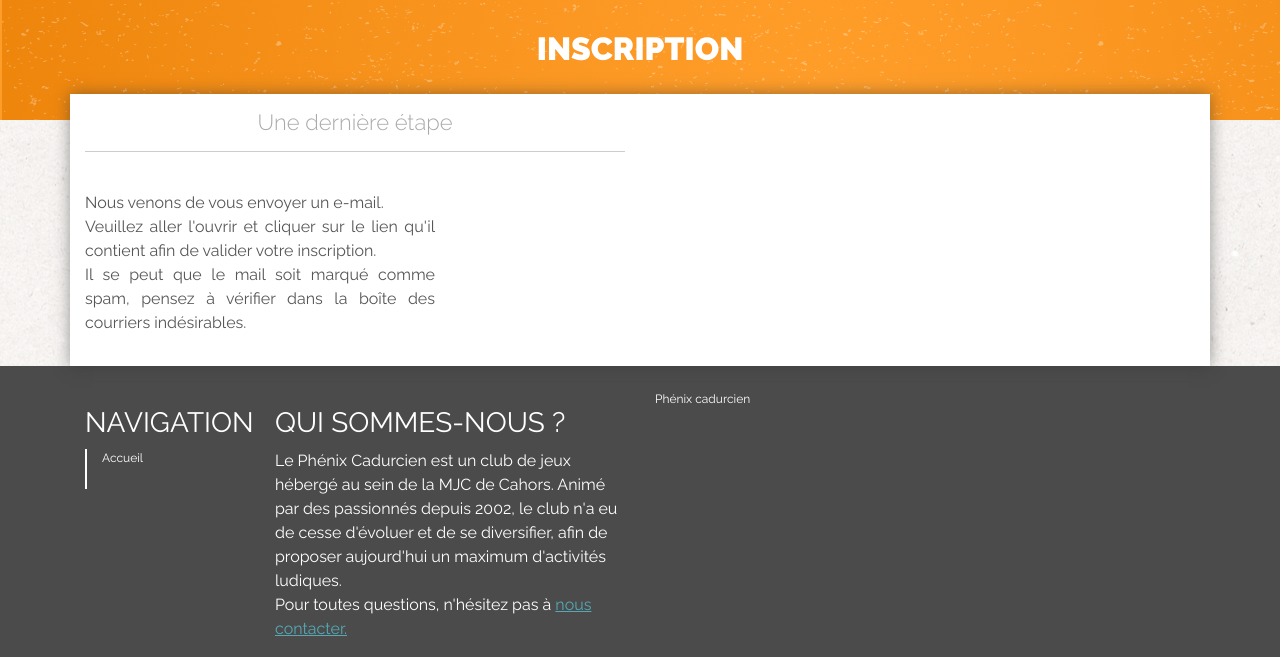
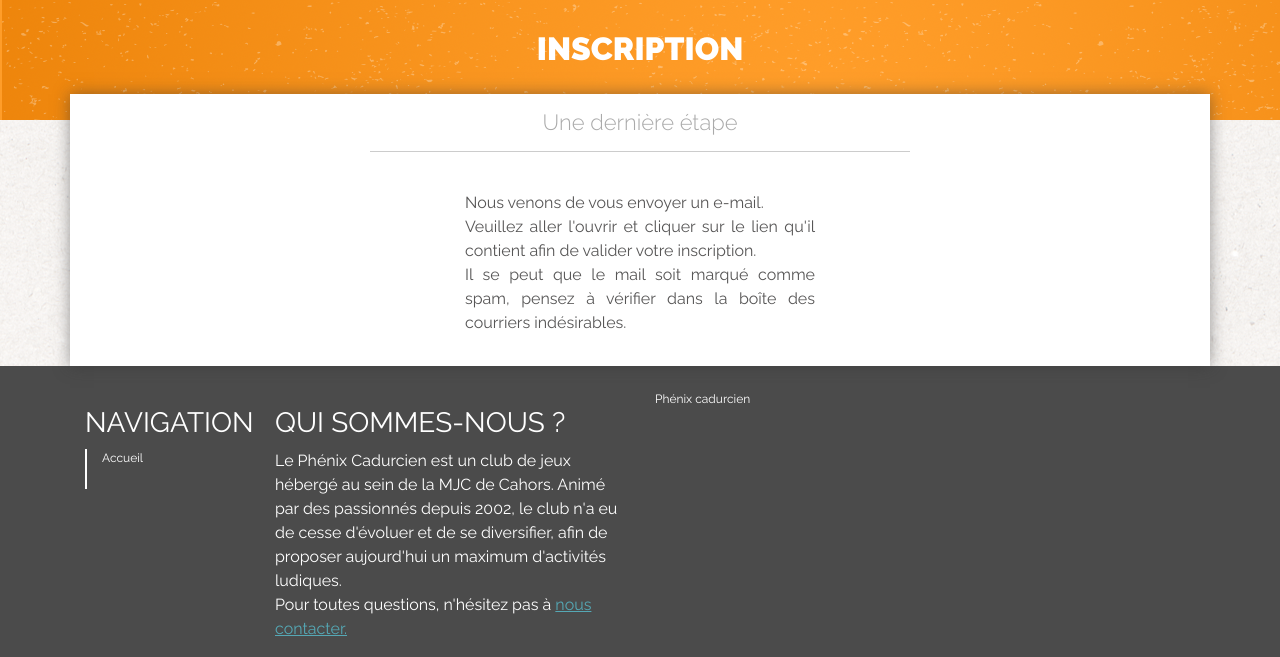
Before and after one commit to CMD-Basch/envolduphenix, a Symfony app: template templates/security/register-done.html.twig in a window 1280 px wide. Shown: the part 151-808 px from the top of the page. Run offline with Twig, Linux system fonts and the light colour scheme; the template is opened without the code that fills it, so the values that code supplies are empty; some libraries are stand-ins or nearby versions.

Commit message:
Patch Emploi du temps Bootstrap 4

```diff
--- a/public/css/stylenono.css
+++ b/public/css/stylenono.css
@@ -508,6 +508,10 @@ body a {
 	position: relative;
 }
 
+.table-custom td {
+	padding : 8px;
+}
+
 
 
 .cell-time {
--- a/templates/envol/block/generic-event.html.twig
+++ b/templates/envol/block/generic-event.html.twig
@@ -1,12 +1,12 @@
 {% if event.master == app.user %}
     {% set slotted = 'master' %}
-    {% set panel_color = 'panel-invites' %}
+    {% set panel_color = 'card-invites' %}
 {% elseif event.isPlayer( app.user ) %}
     {% set slotted = 'player' %}
-    {% set panel_color = 'panel-invites' %}
+    {% set panel_color = 'card-invites' %}
 {% else %}
     {% set slotted = false %}
-    {% set panel_color = 'panel-default' %}
+    {% set panel_color = 'card-blue' %}
 {% endif %}
 
 
--- a/templates/envol/message.html.twig
+++ b/templates/envol/message.html.twig
@@ -11,14 +11,14 @@
     <!-- CORPS DE PAGE -->
     <div class="container corps-page">
         <!-- Texte -->
-        <div class="row">
-            <div class="col-sm-6 col-sm-push-3">
+        <div class="row justify-content-center">
+            <div class="col-sm-6 ">
                 <h5 class="sous-titre">{{ subtitle }}</h5>
                 <hr class="hr-titre">
                 <br>
             </div> <!-- col -->
         </div> <!-- row -->
-        <div class="row">
+        <div class="row justify-content-center">
             <div class="col-sm-offset-4 col-sm-4 justi-txt">
                 <p>{{ message|raw }}</p>
             </div> <!-- col -->
--- a/templates/security/register-done.html.twig
+++ b/templates/security/register-done.html.twig
@@ -11,15 +11,15 @@
 	<!-- CORPS DE PAGE -->
 	<div class="container corps-page">
 		<!-- Texte -->
-		<div class="row">
-			<div class="col-sm-6 col-sm-push-3">
+		<div class="row justify-content-center">
+			<div class="col-sm-6">
 				<h5 class="sous-titre">Une dernière étape</h5>
 				<hr class="hr-titre">
 				<br>
 			</div> <!-- col -->
 		</div> <!-- row -->
-		<div class="row">
-			<div class="col-sm-offset-4 col-sm-4 justi-txt">
+		<div class="row justify-content-center">
+			<div class="col-sm-4 justi-txt">
 				<p>Nous venons de vous envoyer un e-mail.<br>
 					Veuillez aller l'ouvrir et cliquer sur le lien qu'il contient afin de valider votre inscription.<br>
 					Il se peut que le mail soit marqué comme spam, pensez à vérifier dans la boîte des courriers indésirables.</p>
```
Also changed, not shown: templates/envol/pages/schedule-home.html.twig (+5 -5 lines), templates/security/edit.html.twig (+4 -4 lines), templates/security/login.html.twig (+4 -4 lines), templates/security/register.html.twig (+4 -4 lines).
